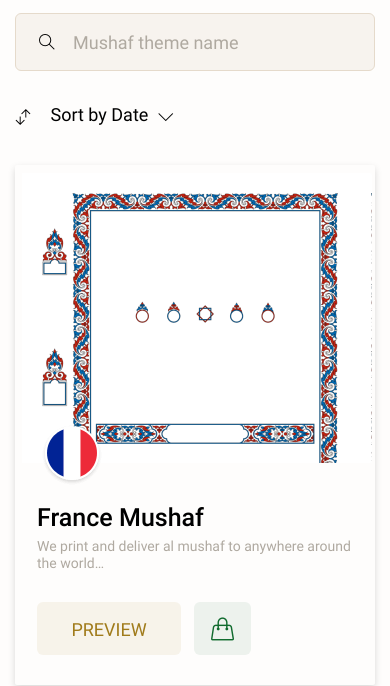
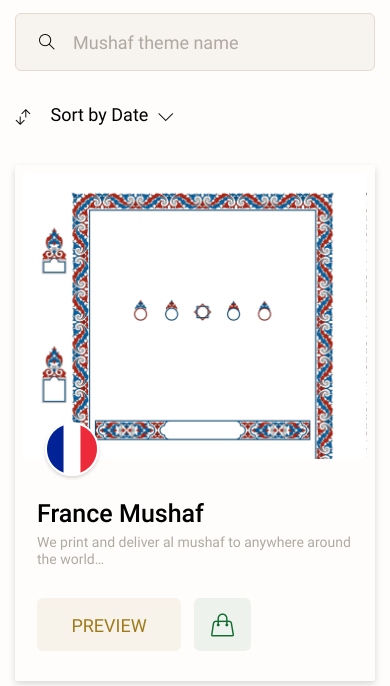
Before and after one commit to abdelrahman48/abdelrahman48.github.io, a plain HTML site: page copy-3.html in a window 390 px wide. Shown: the part 161-847 px from the top of the page. Drawn offline with Linux system fonts and the light colour scheme; files whose address does not match are found by name.

Commit message:
fix issue in copy-3
item divs cut off in small screens

```diff
--- a/copy-3.html
+++ b/copy-3.html
@@ -659,7 +659,7 @@
             </div>
         </div>
 
-        <div class="category-list d-sm-flex flex-wrap justify-content-center">
+        <div class="category-list d-flex flex-wrap justify-content-center">
 
             <div class="item d-flex justify-content-between">
 
--- a/css/custom.css
+++ b/css/custom.css
@@ -998,7 +998,7 @@
     box-shadow: 0 3px 7px rgba(0, 0, 0, .15);
     border-radius: 2px;
     margin: 19px 25px 19px 0;
-    padding: 8px 0 0 7px;
+    padding: 8px 8px 0 7px;
     -webkit-box-orient: vertical;
     -webkit-box-direction: normal;
     -ms-flex-direction: column;
@@ -1040,6 +1040,7 @@
     padding: 14px 0 13px;
     width: 57px;
     line-height: 26px;
+    vertical-align: bottom;
 }
 /* -------------------- *\
   Start Pagination Section
@@ -2601,9 +2602,8 @@
         width: 300px;
     }
     section.products .item {
-        -webkit-box-flex: 0;
-        -ms-flex: 0 0 365px;
-        flex: 0 0 365px;
+        flex-basis: 100%;
+        max-width: 365px;
         margin-right: 0 !important;
     }
     section.products .item:nth-of-type(even) {
@@ -2716,10 +2716,6 @@
         width: 100%;
         max-width: none;
         margin-bottom: 30px;
-    }
-    section.products .item {
-        max-width: 365px;
-        display: inline-block !important;
     }
     section.product-info .text-wrapper {
         padding: 52px 15px 70px;
--- a/js/custom.js
+++ b/js/custom.js
@@ -3,7 +3,7 @@
         interval: false
     });
     $(window).resize(function () {
-/*        $('.width').text($(this).outerWidth());*/
+        $('.width').text($(this).outerWidth());
        if( $(this).outerWidth() < 775) {
            $('.ie-support').addClass('fixed');
         }
@@ -211,12 +211,12 @@
         }
     });
 
-    if(localStorage.item) {
+/*    if(localStorage.item) {
         shoppingCartItemsParent.find('.items-parent').append(localStorage.getItem('item'));
         shoppingCartNumber.text(shoppingCartItemsParent.find('.item').length);
         shoppingCartNumber.addClass('active');
         shoppingCart.attr('src', 'img/handbag-active.svg');
-    }
+    }*/
 
     if(shoppingCartItemsParent.find('.item').length === 0) {
         $('.empty-cart').show();
```
